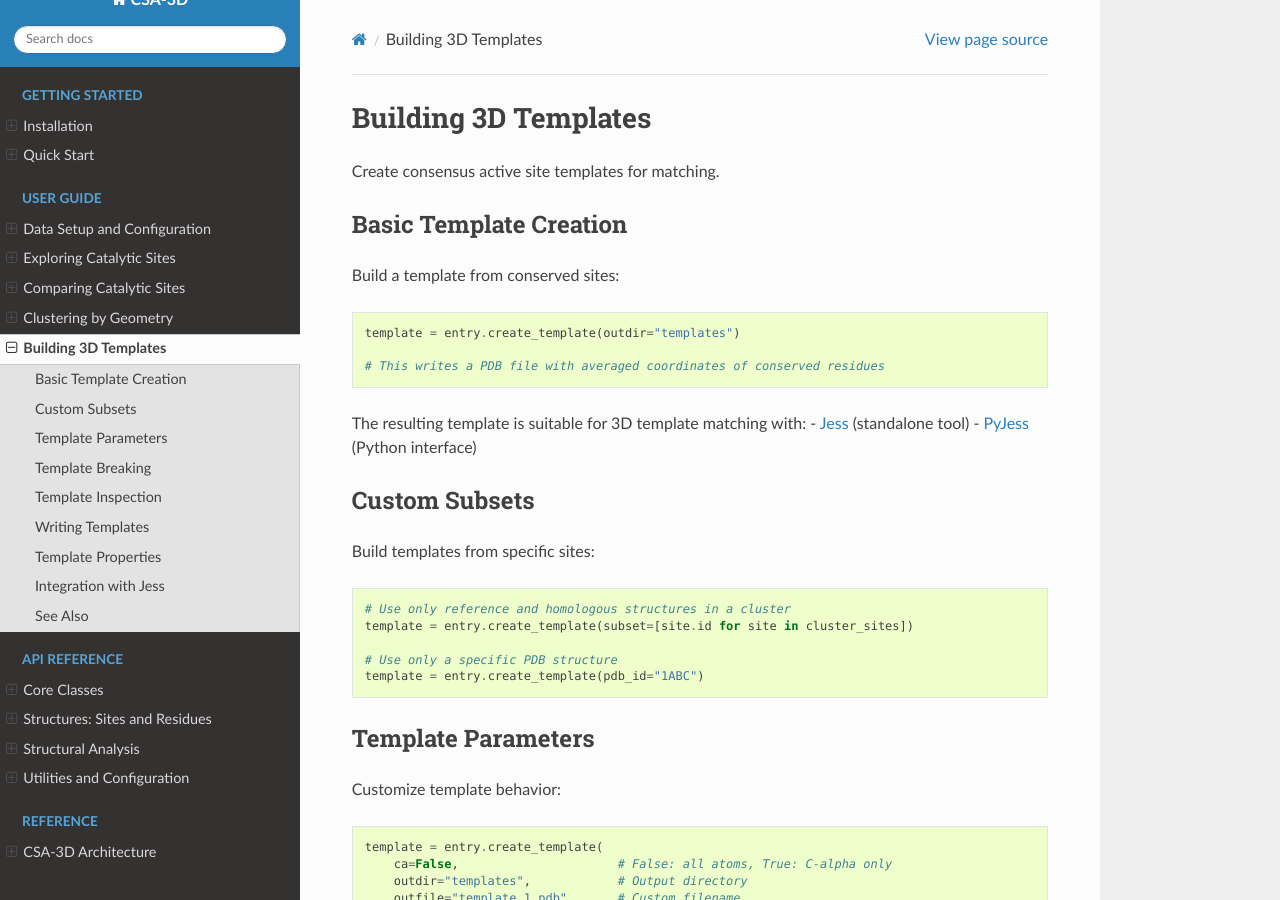
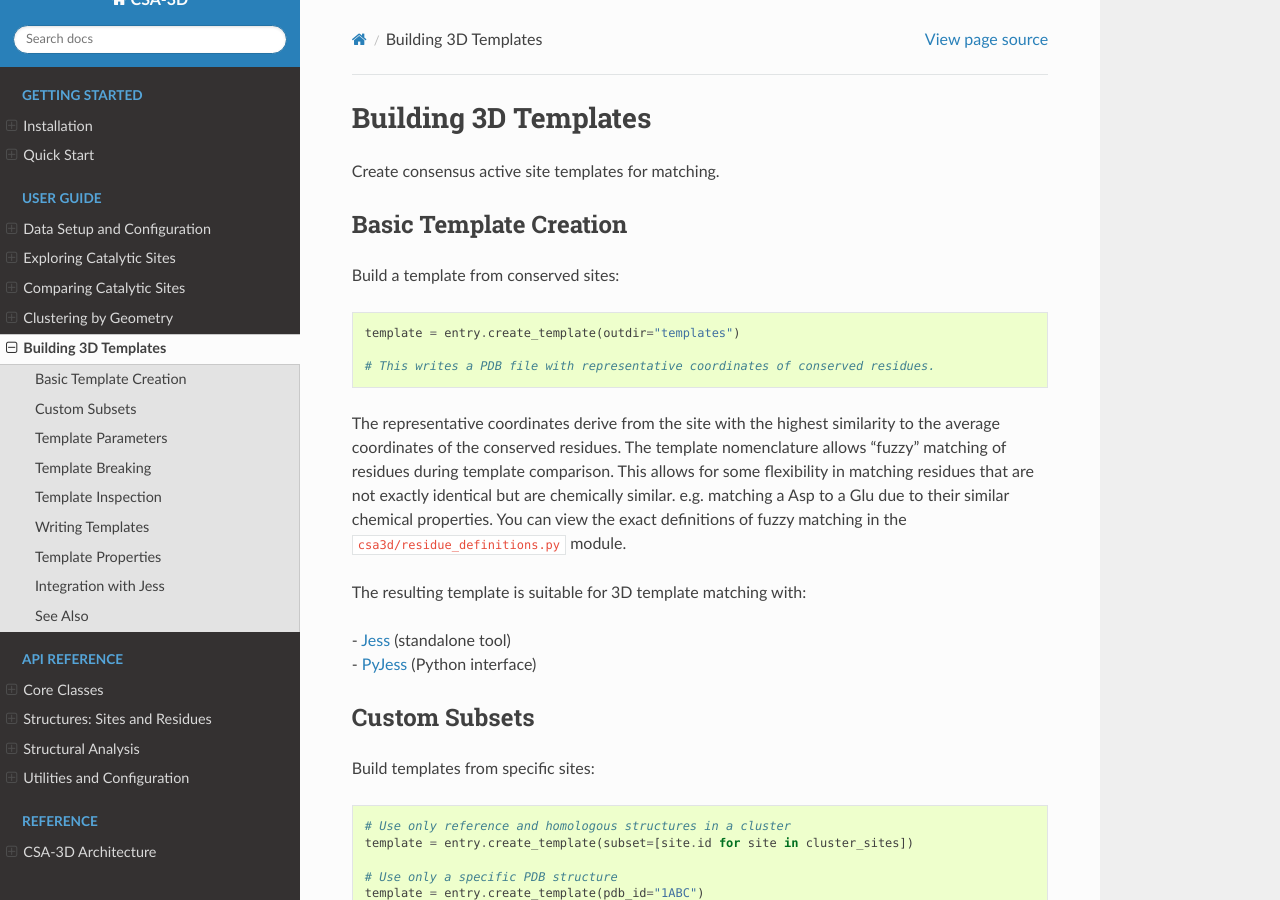
Before and after one commit to iriziotis/CSA-3D, a Sphinx documentation site: the page built from docs/usage/templates.rst, in a window 1280 px wide and 900 px high. Built offline with Sphinx 7.4.7 and the Read the Docs theme 3.1.0, drawn with Linux system fonts in a browser that asks for light colours; some of the changed text lies outside the part shown.

Commit message:
Amended template documentation

```diff
--- a/docs/usage/templates.rst
+++ b/docs/usage/templates.rst
@@ -10,11 +10,19 @@ Build a template from conserved sites::
 
     template = entry.create_template(outdir="templates")
 
-    # This writes a PDB file with averaged coordinates of conserved residues
+    # This writes a PDB file with representative coordinates of conserved residues.
 
-The resulting template is suitable for 3D template matching with:
-- `Jess <https://github.com/iriziotis/jess>`_ (standalone tool)
-- `PyJess <https://github.com/althonos/pyjess>`_ (Python interface)
+The representative coordinates derive from the site with the highest
+similarity to the average coordinates of the conserved residues.
+The template nomenclature allows "fuzzy" matching of residues during template comparison.
+This allows for some flexibility in matching residues that are not exactly identical but are chemically similar.
+e.g. matching a Asp to a Glu due to their similar chemical properties.
+You can view the exact definitions of fuzzy matching in the ``csa3d/residue_definitions.py`` module.
+
+| The resulting template is suitable for 3D template matching with:
+
+| - `Jess <https://github.com/iriziotis/jess>`_ (standalone tool)
+| - `PyJess <https://github.com/althonos/pyjess>`_ (Python interface)
 
 Custom Subsets
 --------------
```
Also changed, not shown: other parts of docs/usage/templates.rst (+1 -2 lines).
